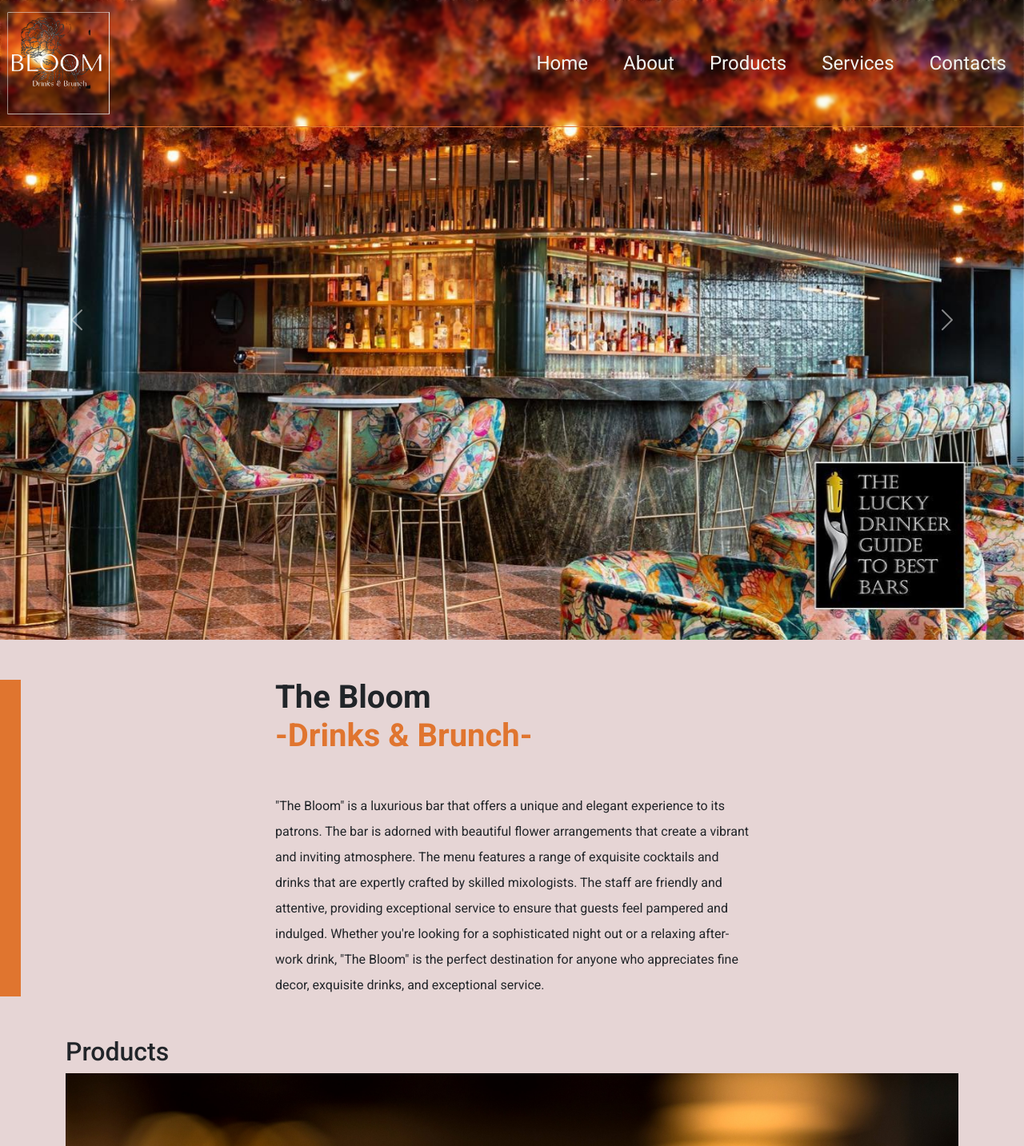
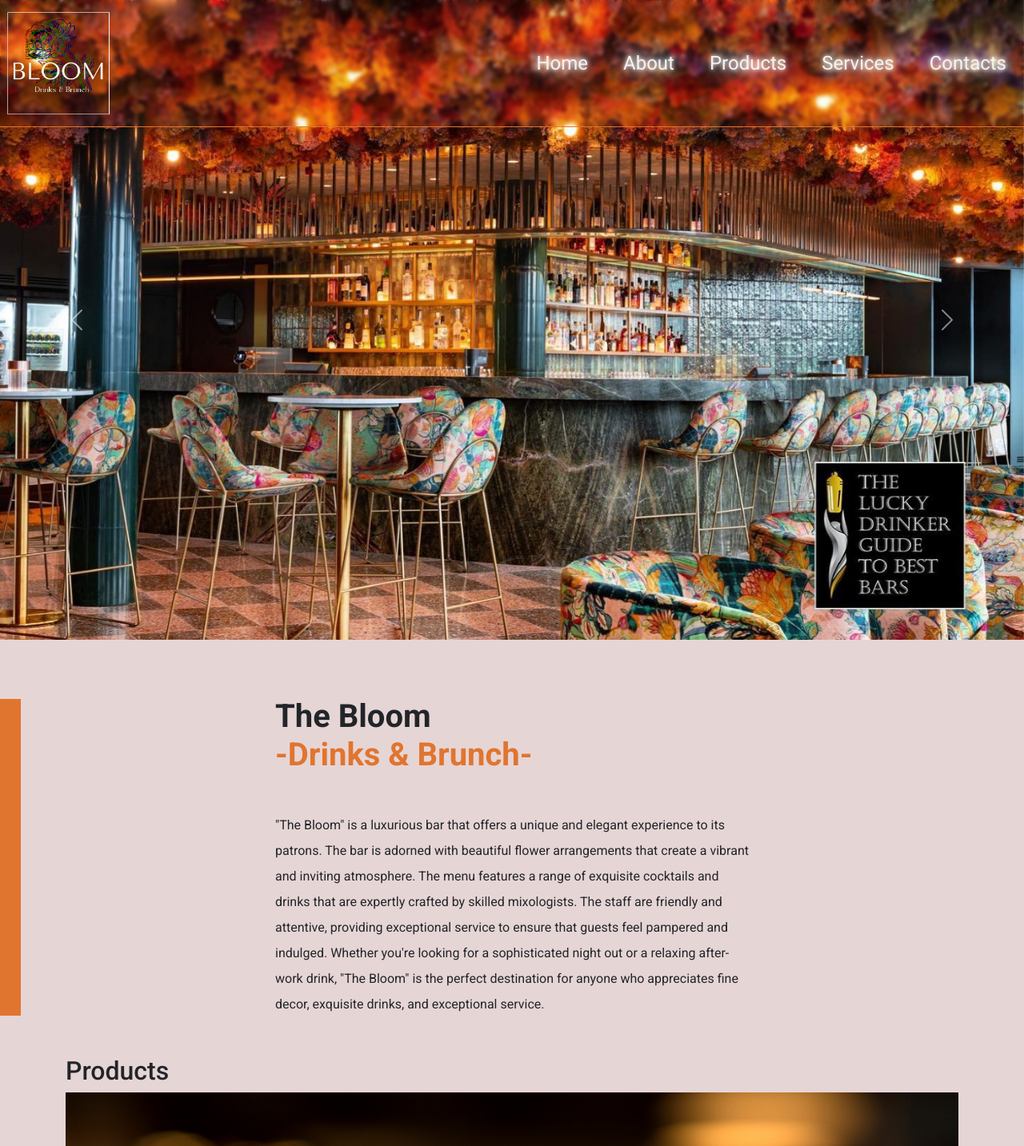
Before and after one commit to Brisasoledad2022/pin-frontend, a React (Create React App) app: page / in a window 1280 px wide. Shown: the top 1433 px of the page at 80% size. Built offline with nearby package versions, Linux system fonts and the light colour scheme.

Commit message:
margins/neon added

```diff
--- a/src/index.scss
+++ b/src/index.scss
@@ -118,5 +118,8 @@ $utilities: map-merge(
 .header-buttons {
   border-bottom: 1px solid $orange;
 }
-.navbar {
-}
+.neon {
+
+    text-shadow: 0px 0px 5px white, 0px 0px 15px white, 0px 0px 30px white,
+      0px 0px 50px white;
+  }
--- a/src/main.css
+++ b/src/main.css
@@ -3876,4 +3876,8 @@
   border-bottom: 1px solid #e0752f;
 }
 
+.neon {
+  text-shadow: 0px 0px 5px white, 0px 0px 15px white, 0px 0px 30px white, 0px 0px 50px white;
+}
+
 /*# sourceMappingURL=main.css.map */
--- a/src/sections/About/About.jsx
+++ b/src/sections/About/About.jsx
@@ -3,7 +3,7 @@ import React from "react";
 export default function About() {
   return (
     <div
-      className="d-flex flex-column justify-content-center align-items-center w-100 p-5 position-relative"
+      className="d-flex flex-column justify-content-center align-items-center w-100 p-5 mt-4 position-relative"
       id="About"
     >
       <div className="d-flex flex-column align-items-start font-poppins mb-5 w-50">
--- a/src/sections/Navbar/Navbar.jsx
+++ b/src/sections/Navbar/Navbar.jsx
@@ -1,4 +1,4 @@
-import logo from "../../assets/logo3.png";
+import logo from "../../assets/logo2.png";
 
 
 const Navbar = () => {
@@ -19,7 +19,7 @@ const Navbar = () => {
           <button
             name={item}
             key={item}
-            className='mx-3 bg-transparent border-0 text-light fs-4'
+            className='mx-3 bg-transparent border-0 text-light fs-4 neon'
             onClick={e => clickHandler(e.target.name)}
           >
             {item}
```
Also changed, not shown: src/assets/image__2_-removebg-preview.png (added), 1 other file (tests, documents, lock files or other folders).
